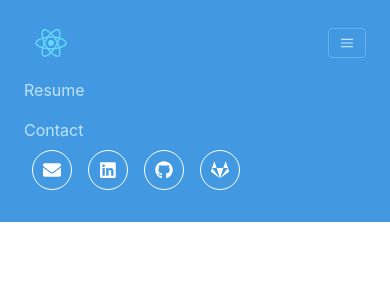
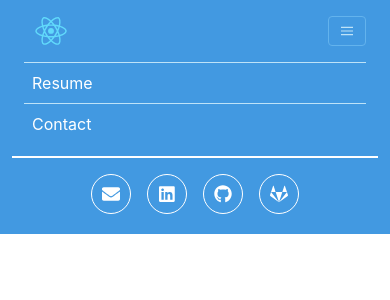
Before and after one commit to seendsouza/seendsouza.github.io, a React (Create React App) app: page / in a window 390 px wide. Shown: the top 300 px of the page. Built offline with nearby package versions, Linux system fonts and the light colour scheme.

Commit message:
fix: make header look usable and make simpler
fix rendering when in mobile and desktop viewports
simplify components by adding more classes
add responsive, hover and focus opacity

```diff
--- a/src/components/Header/header.js
+++ b/src/components/Header/header.js
@@ -7,7 +7,7 @@ import Sandwich from "./sandwich";
 export default class Header extends React.Component {
   render() {
     return (
-      <nav class="flex items-center justify-between flex-wrap bg-blue-500 p-6">
+      <nav class="flex items-center justify-between flex-wrap bg-blue-500 p-3">
         <Logo />
         <Sandwich />
         <div class={"w-full block flex-grow lg:flex lg:items-center lg:w-auto"}>
--- a/src/components/Header/leftlinks.js
+++ b/src/components/Header/leftlinks.js
@@ -1,22 +1,24 @@
 import React from "react";
+
+class LeftLink extends React.Component {
+  render() {
+    return (
+      <a
+        href={this.props.href}
+        class="block py-2 px-2 lg:py-0 lg:px-0 mx-3 lg:inline-block text-white hover:text-blue-200 hover:border-none lg:border-none border-t border-blue-200"
+      >
+        {this.props.text}
+      </a>
+    );
+  }
+}
 
 export default class LeftLinks extends React.Component {
   render() {
     return (
-      <div class="text-md lg:flex-grow">
-        <a
-          href="#responsive-header"
-          class="block mt-4 lg:inline-block lg:mt-0 text-blue-200 hover:text-white mr-4"
-        >
-          Resume
-        </a>
-
-        <a
-          href="#responsive-header"
-          class="block mt-4 lg:inline-block lg:mt-0 text-blue-200 hover:text-white mr-4"
-        >
-          Contact
-        </a>
+      <div class="text-md flex-grow my-3">
+        <LeftLink href="/" text="Resume" />
+        <LeftLink href="/" text="Contact" />
       </div>
     );
   }
--- a/src/components/Header/logo.js
+++ b/src/components/Header/logo.js
@@ -4,8 +4,16 @@ import logo from "../../logo.svg";
 export default class Logo extends React.Component {
   render() {
     return (
-      <div class="flex items-center flex-shrink-0 text-white mr-6">
-        <img src={logo} alt="logo" width="54" height="54" viewBox="0 0 54 54" />
+      <div class="flex items-center flex-shrink-0 text-white mx-3 hover:opacity-75 justify-center">
+        <a href="/">
+          <img
+            src={logo}
+            alt="logo"
+            width="54"
+            height="54"
+            viewBox="0 0 54 54"
+          />
+        </a>
       </div>
     );
   }
--- a/src/components/Header/rightlinks.js
+++ b/src/components/Header/rightlinks.js
@@ -12,7 +12,7 @@ class RightLink extends React.Component {
     return (
       <a
         href={this.props.href}
-        class="block text-lg h-10 w-10 flex items-center justify-center leading-none border rounded-full text-white border-white hover:border-transparent hover:text-blue-500 hover:bg-white m-2"
+        class="block text-lg h-10 w-10 flex items-center justify-center leading-none border rounded-full text-white border-white hover:border-transparent hover:text-blue-500 hover:bg-white lg:m-2 mt-4 mb-2 mx-2"
       >
         <FontAwesomeIcon icon={this.props.icon} />
       </a>
@@ -23,11 +23,13 @@ class RightLink extends React.Component {
 export default class RightLinks extends React.Component {
   render() {
     return (
-      <div class="flex flex-row">
-        <RightLink href="/" icon={faEnvelope} />
-        <RightLink href="/" icon={faLinkedin} />
-        <RightLink href="/" icon={faGithub} />
-        <RightLink href="/" icon={faGitlab} />
+      <div>
+        <div class="flex flex-row justify-center lg:border-none border-t-2 border-white">
+          <RightLink href="/" icon={faEnvelope} />
+          <RightLink href="/" icon={faLinkedin} />
+          <RightLink href="/" icon={faGithub} />
+          <RightLink href="/" icon={faGitlab} />
+        </div>
       </div>
     );
   }
--- a/src/components/Header/sandwich.js
+++ b/src/components/Header/sandwich.js
@@ -15,7 +15,7 @@ export default class Sandwich extends React.Component {
     return (
       <div class="block lg:hidden">
         <button
-          class="flex items-center px-3 py-2 border rounded text-blue-200 border-blue-400 hover:text-white hover:border-white"
+          class="flex items-center mx-3 px-3 py-2 border rounded text-blue-200 border-blue-400 hover:text-white hover:border-white"
           onClick={this.handleClick}
         >
           <svg
--- a/tailwind.config.js
+++ b/tailwind.config.js
@@ -2,6 +2,8 @@ module.exports = {
   theme: {
     extend: {}
   },
-  variants: {},
+  variants: {
+    opacity: ['responsive', 'hover', 'focus']
+  },
   plugins: []
 }
```
Also changed, not shown: src/index.css.
